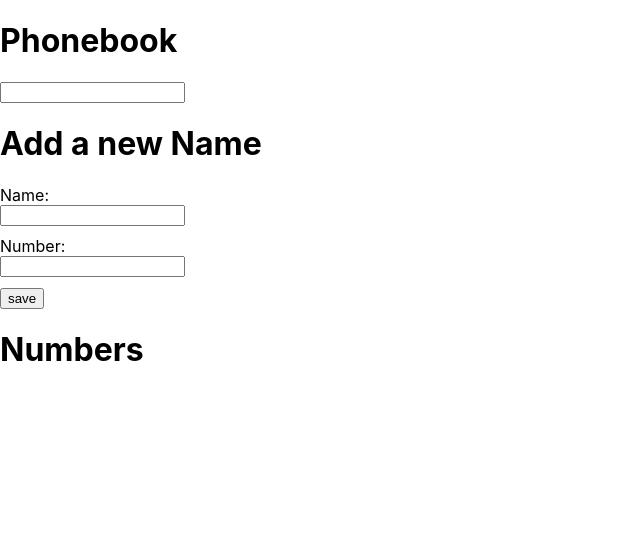
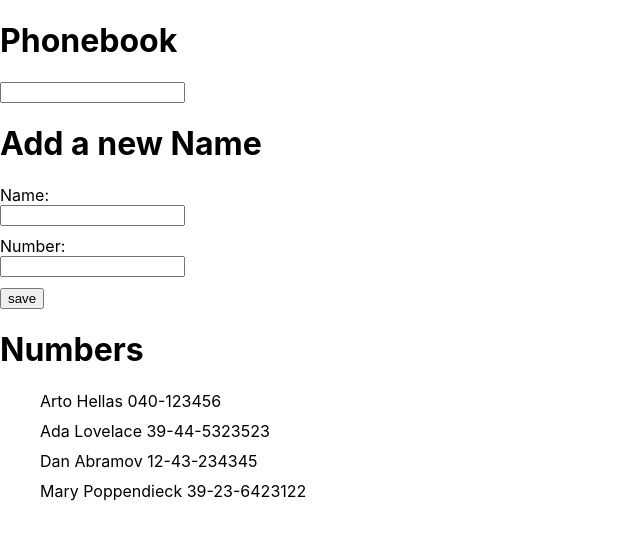
Before and after one commit to ribeiro240/fullstackopen, a React (Create React App) app in the folder part2/phonebook/: page / in a window 1280 px wide. Shown: the top 540 px of the page, without its empty margins (0-640 px from the left). Built offline with nearby package versions, Linux system fonts and the light colour scheme; data requests are answered from the project's data file.

Commit message:
Add data fetching with useEffect

```diff
--- /dev/null
+++ b/part2/phonebook/db.json
@@ -0,0 +1,24 @@
+{
+  "persons":[
+    {
+      "name": "Arto Hellas",
+      "number": "040-123456",
+      "id": 1
+    },
+    {
+      "name": "Ada Lovelace",
+      "number": "39-44-5323523",
+      "id": 2
+    },
+    {
+      "name": "Dan Abramov",
+      "number": "12-43-234345",
+      "id": 3
+    },
+    {
+      "name": "Mary Poppendieck",
+      "number": "39-23-6423122",
+      "id": 4
+    }
+  ]
+}
--- a/part2/phonebook/package.json
+++ b/part2/phonebook/package.json
@@ -6,6 +6,7 @@
     "@testing-library/jest-dom": "^4.2.4",
     "@testing-library/react": "^9.5.0",
     "@testing-library/user-event": "^7.2.1",
+    "axios": "^0.19.2",
     "react": "^16.13.1",
     "react-dom": "^16.13.1",
     "react-scripts": "3.4.1"
@@ -30,5 +31,8 @@
       "last 1 firefox version",
       "last 1 safari version"
     ]
+  },
+  "devDependencies": {
+    "json-server": "^0.16.1"
   }
 }
--- a/part2/phonebook/src/App.js
+++ b/part2/phonebook/src/App.js
@@ -1,4 +1,5 @@
-import React, { useState } from 'react';
+import React, { useState, useEffect } from 'react';
+import axios from 'axios';
 import Header from './Components/Header';
 import SearchField from './Components/SearchField';
 import AddEntry from './Components/AddEntry';
@@ -8,7 +9,7 @@ import './App.css';
 const App = () => {
   const [name, setName] = useState('');
   const [number, setNumber] = useState('');
-  const [phonebook, setPhonebook] = useState([[name, number]]);
+  const [phonebook, setPhonebook] = useState([]);
   const [search, setSearch] = useState('');
 
   const addName = (event) => {
@@ -17,13 +18,20 @@ const App = () => {
     let numberNameString = JSON.stringify([name, number]);
     let isRepeated = phonebookString.indexOf(numberNameString);
     if (isRepeated === -1 && name.trim().length > 0) {
-      setPhonebook([...phonebook].concat([[name, number]]));
+      setPhonebook([...phonebook].concat([{name, number}]));
       setName('');
       setNumber('');
     } else {
       alert(`${name} is already added to phonebook`)
     }
   }
+
+  useEffect(() => {
+    axios.get('http://localhost:3001/persons')
+      .then(response => {
+        setPhonebook(response.data);
+      });
+  }, []);
 
   const handleNewName = (event) => {
     setName(event.target.value);
@@ -34,7 +42,7 @@ const App = () => {
   }
 
   const filteredPhonebook = phonebook.filter((phoneEntry) => {
-    return (phoneEntry[0].toLowerCase().indexOf(search.toLowerCase()) !== -1) || (phoneEntry[1].indexOf(search) !== -1)
+    return (phoneEntry.name.toLowerCase().indexOf(search.toLowerCase()) !== -1) || (phoneEntry.number.indexOf(search) !== -1)
   })
 
   return (
--- a/part2/phonebook/src/Components/RenderPhonebook.js
+++ b/part2/phonebook/src/Components/RenderPhonebook.js
@@ -1,12 +1,15 @@
 import React from 'react';
 
 const RenderPhonebook = (props) => {
-  return (
+  console.log(props)
+  if (props.filteredPhonebook.length == 0) return (<h2>Phonebook is empty</h2>)
+
+  return(
     <ul>
       {props.filteredPhonebook.map((phoneEntry, i) => {
         return (
           <div key={'div' + i}>
-            <li key={phoneEntry[0] + i}>{phoneEntry[0]} {phoneEntry[1]}</li>
+            <li key={phoneEntry.name + i}>{phoneEntry.name} {phoneEntry.number}</li>
           </div>
         )
       })}
```
Also changed, not shown: 1 other file (tests, documents, lock files or other folders).
